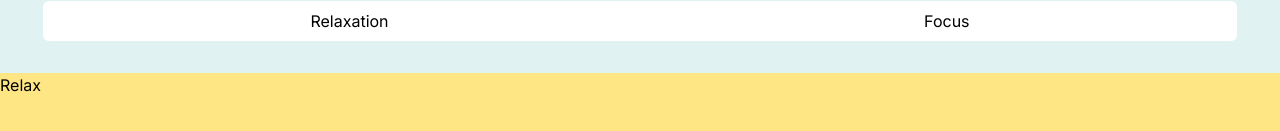
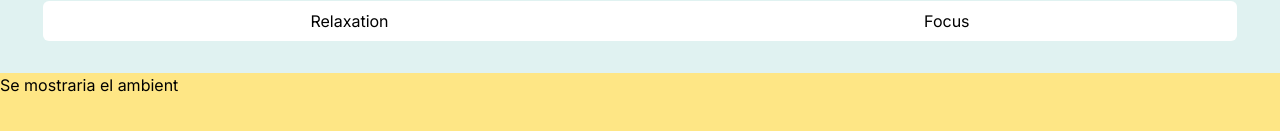
Before and after one commit to tadeowoto/focus-flow, a React (Vite) app: page / in a window 1280 px wide. Shown: the part 239-370 px from the top of the page. Built offline with nearby package versions, Linux system fonts and the light colour scheme.

Commit message:
menu logic

```diff
--- a/src/components/MainMenu.tsx
+++ b/src/components/MainMenu.tsx
@@ -4,19 +4,41 @@ export const MainMenu = () => {
   //TODO IF !ISFOCUSACTIVE: MAIN CONTENT SHOULD BE AMBIENT SOUNDS
 
   const [isFocusActive, setIsFocusActive] = useState(false);
+  const [isRelaxActive, setIsRelaxActive] = useState(true);
+  const handleFocusMenu = () => {
+    setIsFocusActive(true);
+    setIsRelaxActive(false);
+  };
+
+  const handleRelaxMenu = () => {
+    setIsRelaxActive(true);
+    setIsFocusActive(false);
+  };
 
   return (
     <article className="w-full h-fit flex flex-col gap-8">
       <div className=" flex items-center  justify-center h-10 w-full ">
         <nav className="w-14/15 h-full flex rounded-md bg-cloud ">
           <div className="flex w-full h-full items-center justify-around">
-            <button>Relaxation</button>
-            <button>Focus</button>
+            <button onClick={handleRelaxMenu}>Relaxation</button>
+            <button onClick={handleFocusMenu}>Focus</button>
           </div>
         </nav>
       </div>
       <div className="w-full bg-amber-200 h-200">
-        {isFocusActive ? <p>Focus</p> : <p>Relax</p>}
+        {isFocusActive ? (
+          <div>
+            <h1>
+              <p>Se mostraria el focus</p>
+            </h1>
+          </div>
+        ) : isRelaxActive ? (
+          <div>
+            <h1>
+              <p>Se mostraria el ambient </p>
+            </h1>
+          </div>
+        ) : null}
       </div>
     </article>
   );
```
